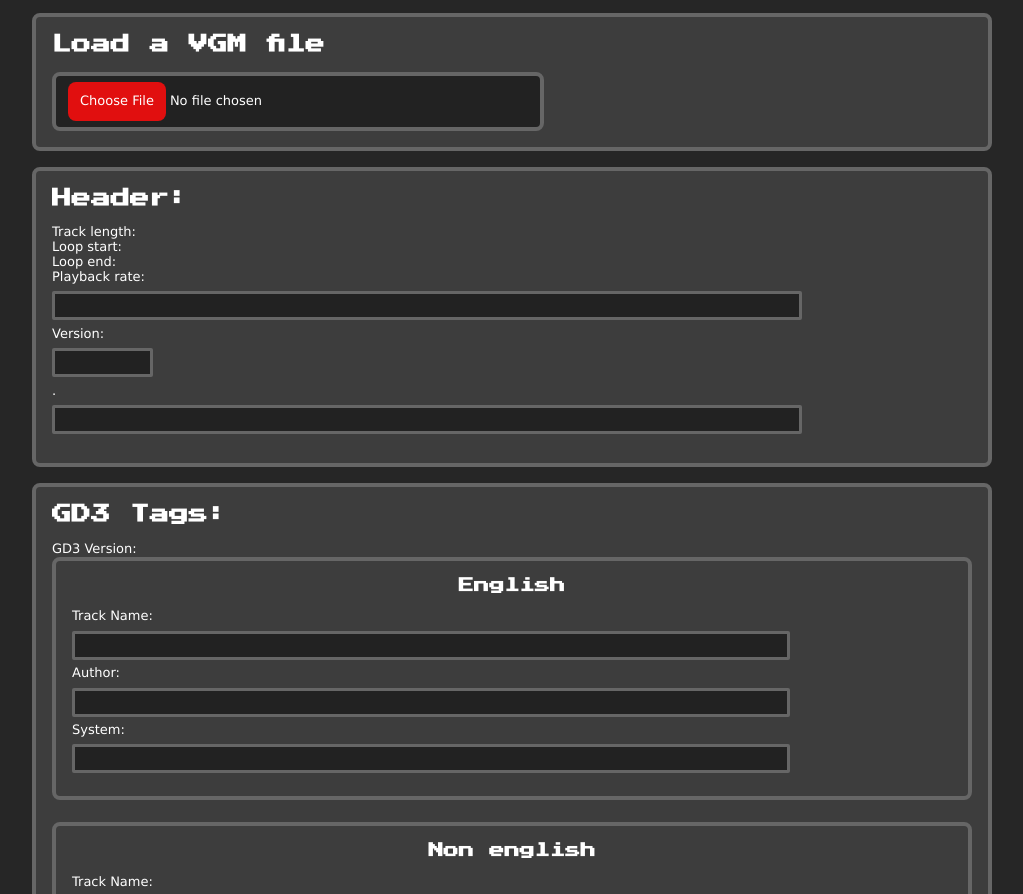
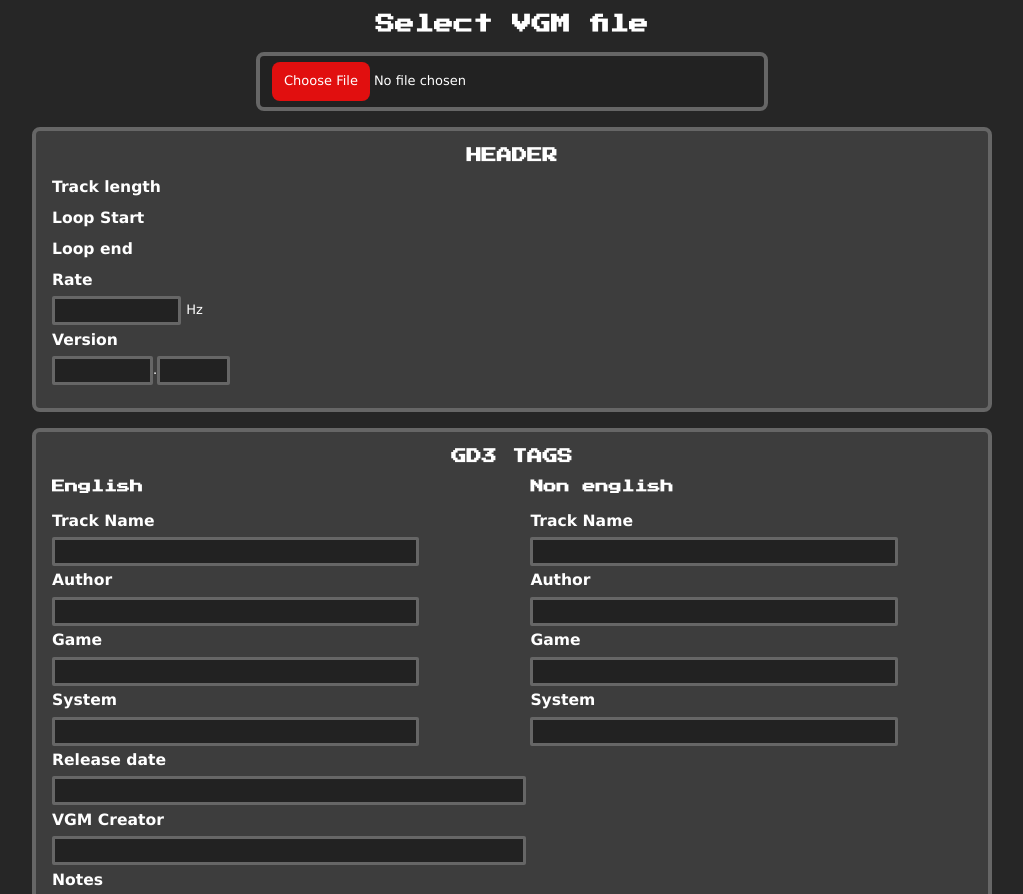
Before and after one commit to JMV76489/vgm-tag-editor-web, a React (Vite) app: page / in a window 1280 px wide. Shown: the top 894 px of the page, without its empty margins (128-1151 px from the left). Built offline with nearby package versions, Linux system fonts and the light colour scheme.

Commit message:
refactor: change classnames and reestructure JSX to get a better styling

```diff
--- a/src/components/vgm-data-viewer/VGMDataViewer.tsx
+++ b/src/components/vgm-data-viewer/VGMDataViewer.tsx
@@ -17,40 +17,49 @@
         inputTagOnKeyDownHandler
     } = useVGMData();
 
-    const isVGMDataLoaded = vgmData!= undefined;
+    const isVGMDataLoaded = vgmData != undefined;
 
     return (
         <div className='viewer'>
-            <div className='viewer__section'>
-                <h2>Load a VGM file</h2>
-                <input type='file' onChange={handleFileChange} accept='.vgm, .vgz' />
+            <div className='viewer__file-selector'>
+                <h2>Select VGM file</h2>
+                <input className='input_file' type='file' onChange={handleFileChange} accept='.vgm, .vgz' />
             </div>
             <div className='viewer__section'>
-                <h2 className='header'>Header: </h2>
-                <div>
-                    <label>Track length: {vgmData?.totalSamples && `${vgmData.totalSamples} samples`}</label>
-                </div>
-                <div>
-                    <label>Loop start: {vgmData?.loopOffset && `${vgmData.loopOffset} samples`}</label>
-                </div>
-                <div>
-                    <label>Loop end: {vgmData?.loopSamples && `${vgmData.loopSamples} samples`}</label>
+                <h3>HEADER</h3>
+                <div className='viewer__field-section'>
+                    <div className='viewer__field'>
+                        <label className='label-bold'>Track length</label>
+                        <label>{vgmData?.totalSamples && `${vgmData.totalSamples} samples`}</label>
                     </div>
                     <div className='viewer__field'>
-                    <label htmlFor='rate'>Playback rate: </label>
+                        <label className='label-bold'>Loop Start</label>
+                        <label>{vgmData?.loopOffset && `${vgmData.loopOffset} samples`}</label>
+                    </div>
+                    <div className='viewer__field'>
+                        <label className='label-bold'>Loop end</label>
+                        <label>{vgmData?.loopSamples && `${vgmData.loopSamples} samples`}</label>
+                    </div>
+                    <div className='viewer__field'>
+                        <label className='label-bold' htmlFor='rate'>Rate</label>
+                        <div className='viewer__field_suffix'>
                             <input
                                 type='number'
                                 name='rate'
-                        value={isVGMDataLoaded? vgmData.rate : ""}
+                                value={isVGMDataLoaded ? vgmData.rate : ""}
                                 min={0}
                                 max={INPUT_NUMBER_MAX_VALUE.UINT_32}
                                 onChange={event => inputNumberOnChangeHandler(event, 'rate')}
                                 onKeyDown={inputNumberOnKeyDownHandler}
                                 disabled={!isVGMDataLoaded}
                             />
+                            <span>Hz</span>
                         </div>
-                <div className='viewer__field viewer__field_version'>
-                    <label htmlFor='version-integer'>Version: </label>
+
+
+                    </div>
+                    <div className='viewer__field'>
+                        <label className='label-bold' htmlFor='rate'>Version</label>
                         <div>
                             <input
                                 type='number'
@@ -62,9 +71,7 @@
                                 onKeyDown={inputNumberOnKeyDownHandler}
                                 disabled={!isVGMDataLoaded}
                             />
-                    </div>
                             <span>.</span>
-                    <div className='viewer__field'>
                             <input
                                 type='number'
                                 name='version-decimal'
@@ -78,16 +85,14 @@
                         </div>
                     </div>
                 </div>
+            </div>
             <div className='viewer__section'>
-                <h2>GD3 Tags: </h2>
-                <div>
-                    <label>GD3 Version: {vgmData?.gd3Data.version}</label>
-                </div>
-                <div className='viewer__field viewer__field-bilingual'>
-                    <div className='viewer__section'>
-                        <h3>English</h3>
+                <h3>GD3 TAGS</h3>
+                <div className='viewer__bilingual'>
+                    <div className='viewer__idiom-section'>
+                        <h4>English</h4>
                         <div className='viewer__field'>
-                            <label>Track Name: </label>
+                            <label className='label-bold' htmlFor='track-name-english'>Track Name</label>
                             <input
                                 type='text'
                                 name='track-name-english'
@@ -99,10 +104,10 @@
                             />
                         </div>
                         <div className='viewer__field'>
-                            <label>Author: </label>
+                            <label className='label-bold' htmlFor='author-english'>Author</label>
                             <input
                                 type='text'
-                                name='author-name-english'
+                                name='author-english'
                                 value={vgmData?.gd3Data.originalAuthorEnglish || ''}
                                 onChange={event => inputTagOnChangeHandler(event, 'originalAuthorEnglish')}
                                 onKeyDown={inputTagOnKeyDownHandler}
@@ -111,7 +116,19 @@
                             />
                         </div>
                         <div className='viewer__field'>
-                            <label>System: </label>
+                            <label className='label-bold' htmlFor='game-name-english'>Game</label>
+                            <input
+                                type='text'
+                                name='game-name-english'
+                                value={vgmData?.gd3Data.gameNameEnglish || ''}
+                                onChange={event => inputTagOnChangeHandler(event, 'gameNameEnglish')}
+                                onKeyDown={inputTagOnKeyDownHandler}
+                                onBlur={inputOnBlurHandler}
+                                disabled={!isVGMDataLoaded}
+                            />
+                        </div>
+                        <div className='viewer__field'>
+                            <label className='label-bold' htmlFor='system-name-english'>System</label>
                             <input
                                 type='text'
                                 name='system-name-english'
@@ -123,10 +140,10 @@
                             />
                         </div>
                     </div>
-                    <div className='viewer__section'>
-                        <h3>Non english</h3>
+                    <div className='viewer__idiom-section'>
+                        <h4>Non english</h4>
                         <div className='viewer__field'>
-                            <label>Track Name: </label>
+                            <label className='label-bold' htmlFor='track-name-non-english'>Track Name</label>
                             <input
                                 type='text'
                                 name='track-name-non-english'
@@ -138,10 +155,10 @@
                             />
                         </div>
                         <div className='viewer__field'>
-                            <label>Author: </label>
+                            <label className='label-bold' htmlFor='author-non-english'>Author</label>
                             <input
                                 type='text'
-                                name='author-name-non-english'
+                                name='author-non-english'
                                 value={vgmData?.gd3Data.originalAuthorNonEnglish || ''}
                                 onChange={event => inputTagOnChangeHandler(event, 'originalAuthorNonEnglish')}
                                 onKeyDown={inputTagOnKeyDownHandler}
@@ -150,7 +167,19 @@
                             />
                         </div>
                         <div className='viewer__field'>
-                            <label>System: </label>
+                            <label className='label-bold' htmlFor='game-name-non-english'>Game</label>
+                            <input
+                                type='text'
+                                name='game-name-non-english'
+                                value={vgmData?.gd3Data.gameNameNonEnglish || ''}
+                                onChange={event => inputTagOnChangeHandler(event, 'gameNameNonEnglish')}
+                                onKeyDown={inputTagOnKeyDownHandler}
+                                onBlur={inputOnBlurHandler}
+                                disabled={!isVGMDataLoaded}
+                            />
+                        </div>
+                        <div className='viewer__field'>
+                            <label className='label-bold' htmlFor='system-name-non-english'>System</label>
                             <input
                                 type='text'
                                 name='system-name-non-english'
@@ -163,8 +192,9 @@
                         </div>
                     </div>
                 </div>
-                <div className='viewer__field'>
-                    <label>Release date: </label>
+                <div className='viewer__field-section'>
+                    <div className='viewer__field viewer__field_misc'>
+                        <label className='label-bold'>Release date</label>
                         <input
                             type='text'
                             value={vgmData?.gd3Data.gameReleaseDate || ''}
@@ -174,8 +204,8 @@
                             disabled={!isVGMDataLoaded}
                         />
                     </div>
-                <div className='viewer__field'>
-                    <label>VGM Creator: </label>
+                    <div className='viewer__field viewer__field_misc'>
+                        <label className='label-bold'>VGM Creator</label>
                         <input
                             type='text'
                             name='creator'
@@ -186,9 +216,8 @@
                             disabled={!isVGMDataLoaded}
                         />
                     </div>
-                <div className='viewer__field'>
-                    <label>Notes: </label>
-                    <br />
+                    <div className='viewer__field viewer__field_text-area'>
+                        <label className='label-bold'>Notes</label>
                         <textarea
                             value={vgmData?.gd3Data.notes || ''}
                             onChange={event => inputTagOnChangeHandler(event, 'notes')}
@@ -196,7 +225,9 @@
                             disabled={!isVGMDataLoaded}
                         />
                     </div>
-                <div className='viewer__field'>
+                </div>
+            </div>
+            <div className='viewer__buttons-actions'>
                 <button
                     onClick={() => {
                         if (vgmData && vgmFileData) {
@@ -204,8 +235,9 @@
                         }
                     }}
                     disabled={!isVGMDataLoaded}
-                    >Save</button>
-                </div>
+                >
+                    Save
+                </button>
             </div>
         </div>
     )
```
Lines whose indentation alone changed are shown as unchanged.
